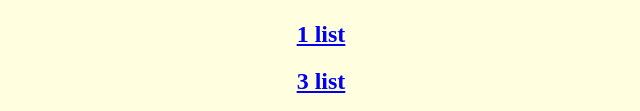
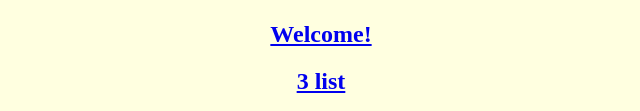
Before and after one commit to CherryBlossoms12/CherryBlossoms12, a plain HTML site: page CherryBlossoms2.html in a window 1280 px wide. Shown: the part 1070-1181 px from the top of the page, without its empty margins (319-959 px from the left). Drawn offline with Linux system fonts and the light colour scheme.

Commit message:
Update CherryBlossoms2.html

```diff
--- a/CherryBlossoms2.html
+++ b/CherryBlossoms2.html
@@ -15,7 +15,7 @@
 <p align="center"> <img src="https://encrypted-tbn0.gstatic.com/images?q=tbn:ANd9GcRUb5IrndLZplcCBh_R6LQURpyh7KtTQmn9dA&usqp=CAU" alt="CherryBlossoms" > </p>
 
 
-<h2 align="center"><a href="CherryBlossoms.html">1 list</a></h2>
+<h2 align="center"><a href="index.html">Welcome!</a></h2>
 <h2 align="center"><a href="CherryBlossoms3.html">3 list</a></h2>
 
 </body>
```
